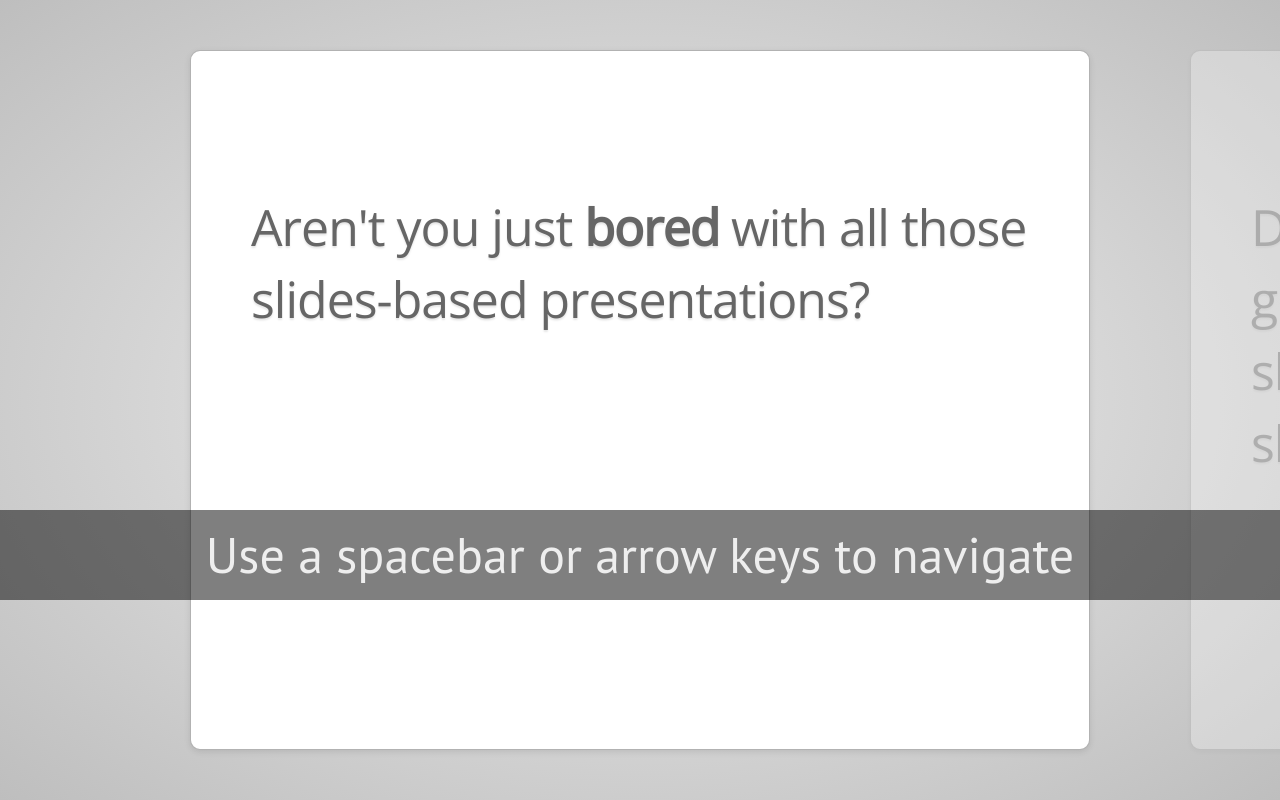
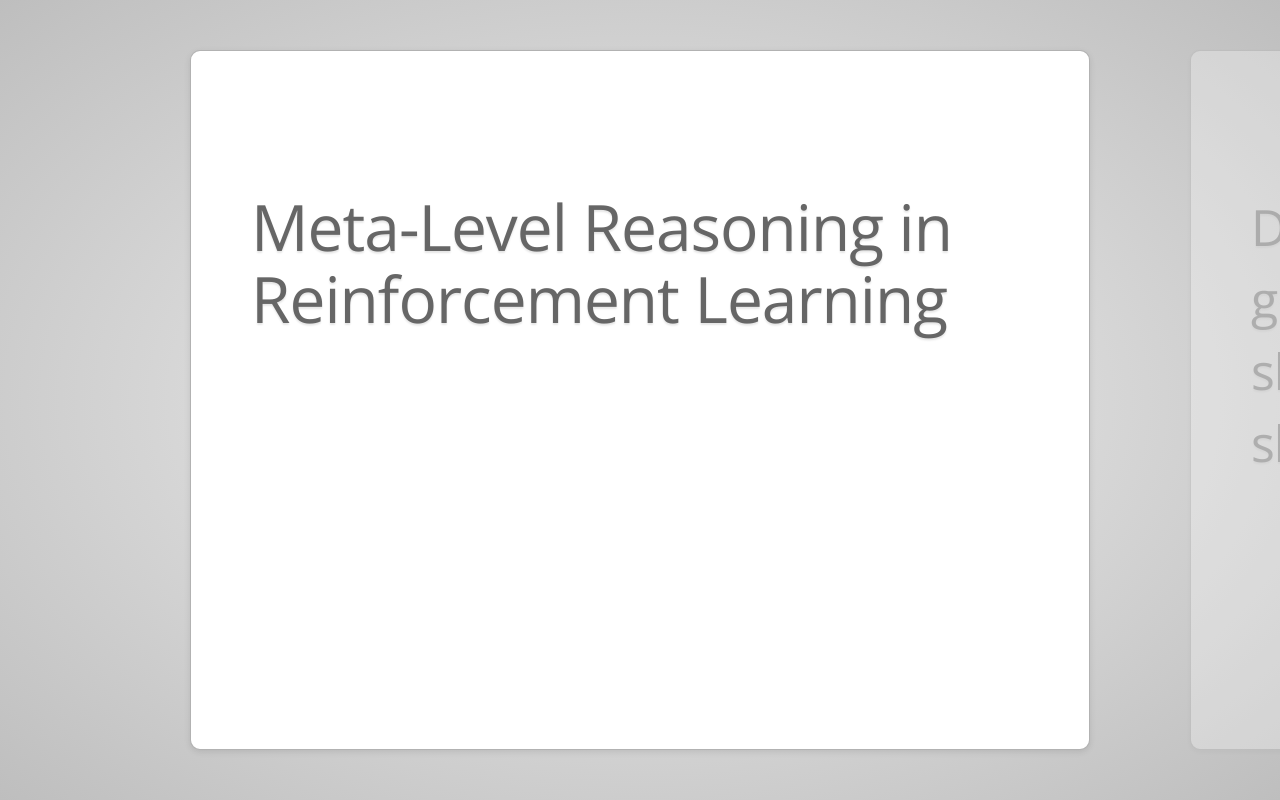
Before and after one commit to jieverson/Master-Degree, a website: page presentation/index.html in a window 1280 px wide. Shown: the top 800 px of the page. Drawn offline with nearby package versions, Linux system fonts and the light colour scheme.

Commit message:
#presentation I have started editing it.

```diff
--- /dev/null
+++ b/presentation/css/style.css
@@ -0,0 +1,5 @@
+.slide h1 {
+    font-size: 64px;
+    line-height: 72px;
+    margin-top: 100px;
+}
--- a/presentation/index.html
+++ b/presentation/index.html
@@ -44,145 +44,38 @@
 
 -->
 
-<!--
-
-    So you'd like to know how to use impress.js?
-
-    You've made the first, very important step - you're reading the source code.
-    And that's how impress.js presentations are built - with HTML and CSS code.
-
-    Believe me, you need quite decent HTML and CSS skills to be able to use impress.js effectively.
-    And what is even more important, you need to be a designer, too, because there are no default
-    styles for impress.js presentations, there is no default or automatic layout for them.
-
-    You need to design and build it by hand.
-
-    So...
-
-    Would you still like to know how to use impress.js?
-
--->
-
 <html lang="en">
 <head>
     <meta charset="utf-8" />
     <meta name="viewport" content="width=1024" />
     <meta name="apple-mobile-web-app-capable" content="yes" />
-    <title>impress.js | presentation tool based on the power of CSS3 transforms and transitions in modern browsers | by Bartek Szopka @bartaz</title>
+    <title>Meta-Level Reasoning in Reinforcement Learning | by Jiéverson Maissiat @jieverson</title>
 
-    <meta name="description" content="impress.js is a presentation tool based on the power of CSS3 transforms and transitions in modern browsers and inspired by the idea behind prezi.com." />
-    <meta name="author" content="Bartek Szopka" />
+    <meta name="description" content="Master's degree presentation: Meta-Level Reasoning in Reinforcement Learning | by Jiéverson Maissiat @jieverson" />
+    <meta name="author" content="Jiéverson Maissiat" />
 
     <link href="http://fonts.googleapis.com/css?family=Open+Sans:regular,semibold,italic,italicsemibold|PT+Sans:400,700,400italic,700italic|PT+Serif:400,700,400italic,700italic" rel="stylesheet" />
 
-    <!--
-
-        Impress.js doesn't depend on any external stylesheet. Script adds all styles it needs for
-        presentation to work.
-
-        This style below contains styles only for demo presentation. Browse it to see how impress.js
-        classes are used to style presentation steps, or how to apply fallback styles, but I don't want
-        you to use them directly in your presentation.
-
-        Be creative, build your own. We don't really want all impress.js presentations to look the same,
-        do we?
-
-        When creating your own presentation get rid of this file. Start from scratch, it's fun!
-
-    -->
     <link href="css/impress-demo.css" rel="stylesheet" />
+    <link href="css/style.css" rel="stylesheet" />
 
     <link rel="shortcut icon" href="favicon.png" />
     <link rel="apple-touch-icon" href="apple-touch-icon.png" />
 </head>
 
-<!--
-
-    Body element is used by impress.js to set some useful class names, that will allow you to detect
-    the support and state of the presentation in CSS or other scripts.
-
-    First very useful class name is `impress-not-supported`. This class means, that browser doesn't
-    support features required by impress.js, so you should apply some fallback styles in your CSS.
-    It's not necessary to add it manually on this element. If the script detects that browser is not
-    good enough it will add this class, but keeping it in HTML means that users without JavaScript
-    will also get fallback styles.
-
-    When impress.js script detects that browser supports all required features, this class name will
-    be removed.
-
-    The class name on body element also depends on currently active presentation step. More details about
-    it can be found later, when `hint` element is being described.
-
--->
 <body class="impress-not-supported">
 
-<!--
-    For example this fallback message is only visible when there is `impress-not-supported` class on body.
--->
 <div class="fallback-message">
     <p>Your browser <b>doesn't support the features required</b> by impress.js, so you are presented with a simplified version of this presentation.</p>
     <p>For the best experience please use the latest <b>Chrome</b>, <b>Safari</b> or <b>Firefox</b> browser.</p>
 </div>
 
-<!--
-
-    Now that's the core element used by impress.js.
-
-    That's the wrapper for your presentation steps. In this element all the impress.js magic happens.
-    It doesn't have to be a `<div>`. Only `id` is important here as that's how the script find it.
-
-    You probably won't need it now, but there are some configuration options that can be set on this element.
-
-    To change the duration of the transition between slides use `data-transition-duration="2000"` giving it
-    a number of ms. It defaults to 1000 (1s).
-
-    You can also control the perspective with `data-perspective="500"` giving it a number of pixels.
-    It defaults to 1000. You can set it to 0 if you don't want any 3D effects.
-    If you are willing to change this value make sure you understand how CSS perspective works:
-    https://developer.mozilla.org/en/CSS/perspective
-
-    But as I said, you won't need it for now, so don't worry - there are some simple but interesing things
-    right around the corner of this tag ;)
-
--->
 <div id="impress">
 
-    <!--
-
-        Here is where interesting thing start to happen.
-
-        Each step of the presentation should be an element inside the `#impress` with a class name
-        of `step`. These step elements are positioned, rotated and scaled by impress.js, and
-        the 'camera' shows them on each step of the presentation.
-
-        Positioning information is passed through data attributes.
-
-        In the example below we only specify x and y position of the step element with `data-x="-1000"`
-        and `data-y="-1500` attributes. This means that **the center** of the element (yes, the center)
-        will be positioned in point x = -1000px and y = -1500px of the presentation 'canvas'.
-
-        It will not be rotated or scaled.
-
-    -->
-    <div id="bored" class="step slide" data-x="-1000" data-y="-1500">
-        <q>Aren't you just <b>bored</b> with all those slides-based presentations?</q>
+    <div id="home" class="step slide" data-x="-1000" data-y="-1500">
+        <h1>Meta-Level Reasoning in Reinforcement Learning</h1>
     </div>
 
-    <!--
-
-        The `id` attribute of the step element is used to identify it in the URL, but it's optional.
-        If it is not defined, it will get a default value of `step-N` where N is a number of slide.
-
-        So in the example below it'll be `step-2`.
-
-        The hash part of the url when this step is active will be `#/step-2`.
-
-        You can also use `#step-2` in a link, to point directly to this particular step.
-
-        Please note, that while `#/step-2` (with slash) would also work in a link it's not recommended.
-        Using classic `id`-based links like `#step-2` makes these links usable also in fallback mode.
-
-    -->
     <div class="step slide" data-x="0" data-y="-1500">
         <q>Don't you think that presentations given <strong>in modern browsers</strong> shouldn't <strong>copy the limits</strong> of 'classic' slide decks?</q>
     </div>
```
